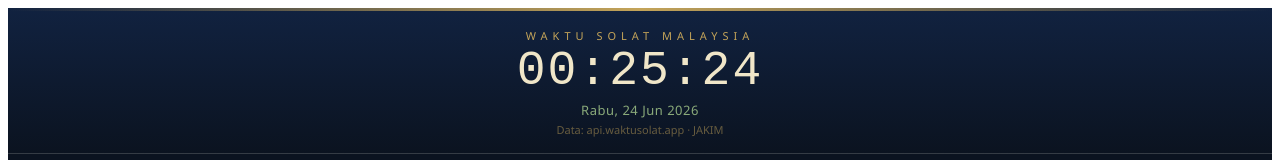
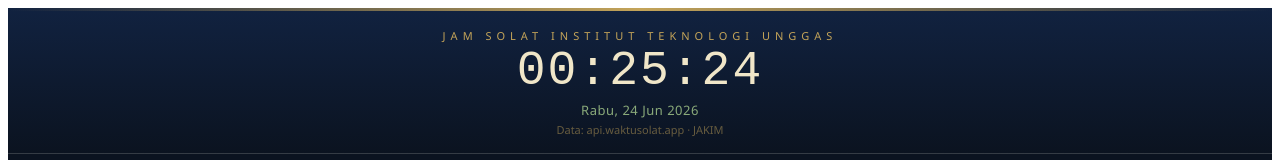
Before and after one commit to itumelaka/jamsolat, a React (Vite) app: page / in a window 1280 px wide. Shown: the top 160 px of the page. Built offline with nearby package versions, Linux system fonts and the light colour scheme.

Commit message:
Update WaktuSolat.jsx

```diff
--- a/src/WaktuSolat.jsx
+++ b/src/WaktuSolat.jsx
@@ -198,7 +198,7 @@ export default function WaktuSolat() {
         }}/>
 
         <div style={{ fontSize:11, letterSpacing:5, color:"#c4a459", textTransform:"uppercase", marginBottom:4 }}>
-          Waktu Solat Malaysia
+          Jam Solat Institut Teknologi Unggas
         </div>
         <div style={{
           fontSize:48, fontWeight:300, letterSpacing:2,
```
